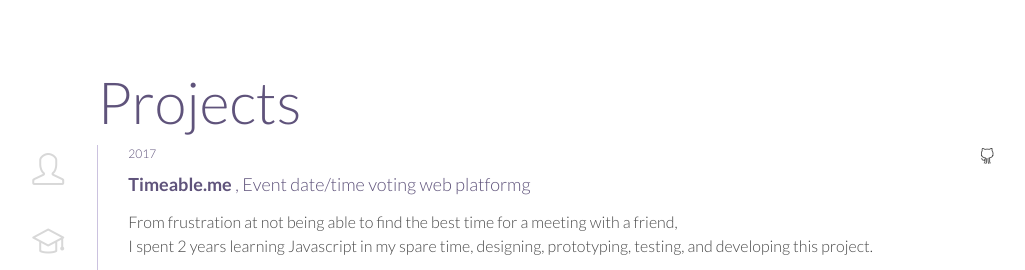
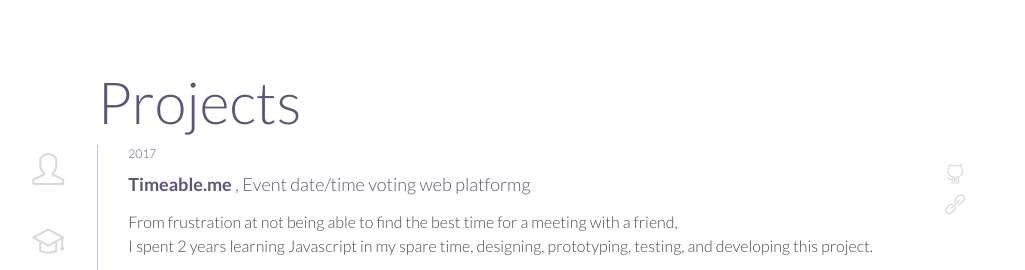
Before and after one commit to Th1nkK1D/me, a Vue app: page /projects in a window 1280 px wide. Shown: the top 270 px of the page, without its empty margins (132-1157 px from the left). Built offline with nearby package versions, Linux system fonts and the light colour scheme.

Commit message:
Implement link on timeline

```diff
--- a/src/components/Projects.vue
+++ b/src/components/Projects.vue
@@ -18,7 +18,7 @@ export default {
         {
           time: "2017", head: "Timeable.me", subhead: ', Event date/time voting web platformg',
           text: ['From frustration at not being able to find the best time for a meeting with a friend,',"I spent 2 years learning Javascript in my spare time, designing, prototyping, testing, and developing this project."],
-          link: 'http://google.com', icon:'social-github'
+          link: [{url:'http://google.com', icon:'social-github'},{url:'http://google.com', icon:'link'}]
         },
         {time: '2017', head: "Unicot", subhead: ', Discord music streaming bot with web UI', text: ['This project started when my friend and I were struggling to Discord’s music bot with the text chat.']},
         {time: '2014', head: "My Personal Blog", subhead: ', written from scratch using PHP + MySQL', text: ["With basic website knowledge from school, I start to dig deep into it with much curiosity."]},
--- a/src/components/Timeline.vue
+++ b/src/components/Timeline.vue
@@ -3,14 +3,18 @@
     <h1 class="title layer">{{title}}</h1>
     <div class="timeline layer">
       <div class="card layer" v-for="(event,e) in data" :key="e">
-        <div class="columns is-gapless is-mobile">
+        <div class="columns is-gapless">
           <div class="column">
             <p class="time">{{event.time}}</p>
             <p class="head"><strong class="title">{{event.head}}</strong> {{event.subhead}}</p>
             <p><span v-for="(line,l) in event.text" :key="l">{{line}}<br></span></p>
           </div>
           <div class="column is-narrow">
-            <i v-if="event.icon" :class="'icon-'+event.icon"></i>
+            <div class="columns is-gapless is-mobile is-multiline links">
+              <div v-for="link in event.link" :key="link.icon" class="column is-12-tablet is-narrow-mobile">
+                <a :href="link.url" target="_blank"><i :class="'icon-'+link.icon"></i></a>
+              </div>
+            </div>
           </div>
         </div>
 
@@ -66,6 +70,21 @@ export default {
         color: #5F537B;
       }
 
+      .links {
+        margin-top: 15px;
+
+        a {
+          color: #d8d8d8;
+          text-decoration: none;
+          margin-right: 5px;
+          font-size: 20px;
+
+          &:hover {
+            color: #968cad;
+          }
+        }
+      }
+
       .spacer {
         height: 30px;
       }
```
